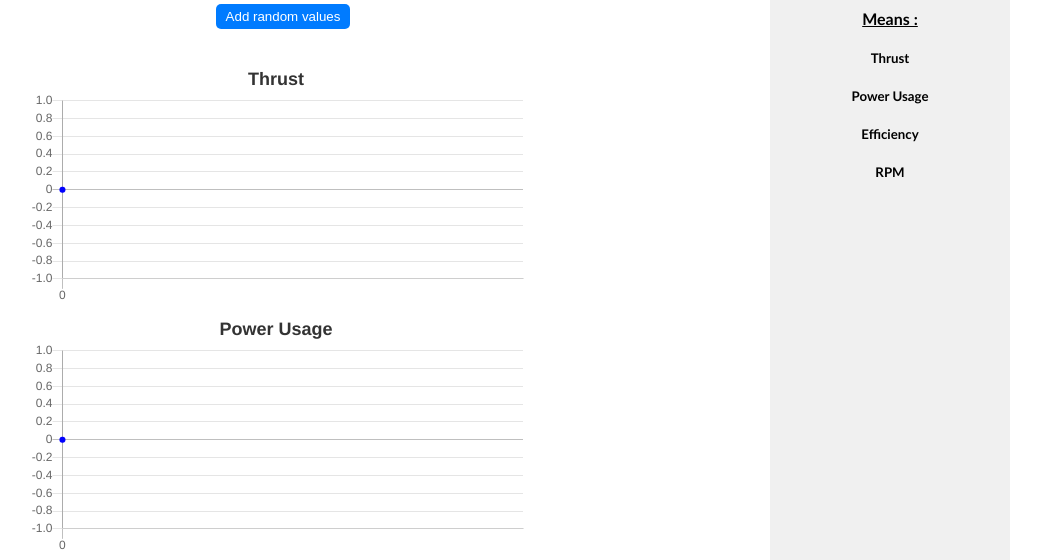
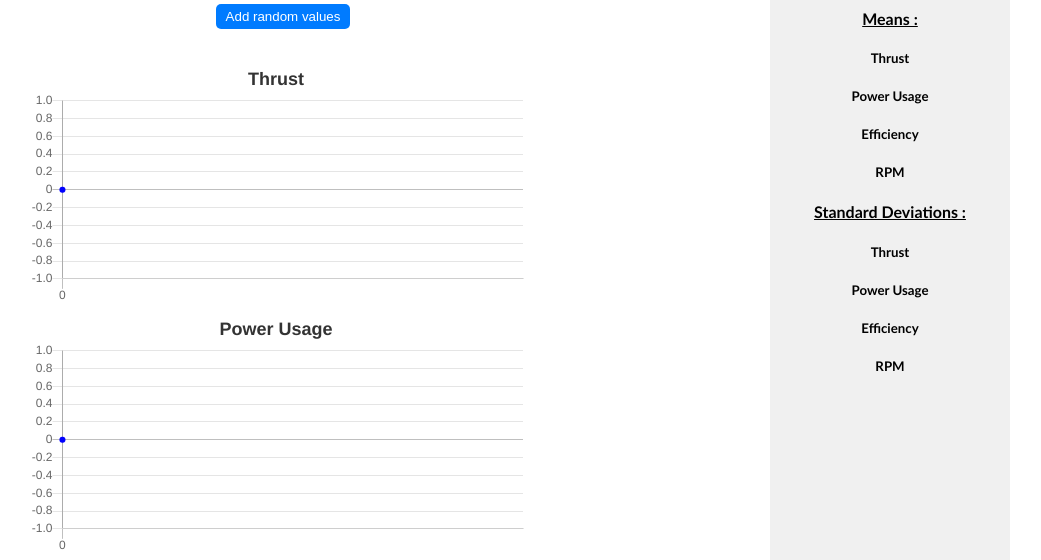
Before and after one commit to luca-dupont/ThrustTestStand, a Flask app: page / in a window 1280 px wide. Shown: the part 162-722 px from the top of the page, without its empty margins (212-1253 px from the left). Run offline with Flask 3, Linux system fonts and the light colour scheme; some libraries are stand-ins or nearby versions.

Commit message:
Update main.html

```diff
--- a/Thrust_stand/app/templates/main.html
+++ b/Thrust_stand/app/templates/main.html
@@ -45,6 +45,11 @@
       <h5 id="powerMean">Power Usage </h5>
       <h5 id="efficiencyMean">Efficiency </h5>
       <h5 id="rpmMean">RPM </h5>
+      <h4 style="text-decoration: underline;"> Standard Deviations :</h4>
+      <h5 id="thrustStd">Thrust </h5>
+      <h5 id="powerStd">Power Usage </h5>
+      <h5 id="efficiencyStd">Efficiency </h5>
+      <h5 id="rpmStd">RPM </h5>
     </div>
   </div>
 
```
